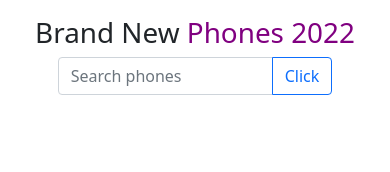
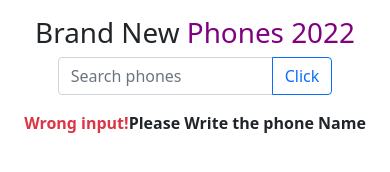
Before and after one commit to forhadbinamir/phone-hunter-website, a plain HTML site: page index.html in a window 390 px wide. Both pictures are taken after a click on the button "Click". Drawn offline with nearby package versions, Linux system fonts and the light colour scheme; no server answers.

Commit message:
responsive

```diff
--- a/css/style.css
+++ b/css/style.css
@@ -1,4 +1,4 @@
 
-#warning{
+#warning1{
     display: none;
 }
--- a/index.html
+++ b/index.html
@@ -28,10 +28,18 @@
                     type="button">Click</button>
             </div>
             <!-- warning message here  -->
-            <div id="warning" class="warning">
+            <div id="warning1" class="warning">
+                <p class="text-center fw-bold"><span class="text-danger">Wrong input!</span>Please Write the phone Name
+                </p>
+            </div>
+            <!-- <div id="warning2" class="warning">
                 <p class="text-center fw-bold"><span class="text-danger">Wrong input!</span>please Write the good Name
                 </p>
             </div>
+            <div id="warning3" class="warning">
+                <p class="text-center fw-bold"><span class="text-danger">Wrong input!</span>please Write the good Name
+                </p>
+            </div> -->
         </section>
 
         <!-- phones card field -->
--- a/js/script.js
+++ b/js/script.js
@@ -3,15 +3,20 @@
 document.getElementById('search-button').addEventListener('click', function () {
     const inputField = document.getElementById('input-field');
     const inputValue = inputField.value;
-    if (inputField.value === 0) {
-        document.getElementById('warning').style.display = 'none';
+    if (inputField.value == "") {
+        document.getElementById('warning1').style.display = 'block';
+    } else {
+
+        // console.log(inputValue)
+        inputField.value = '';
+        // get the value from API
+        fetch(`https://openapi.programming-hero.com/api/phones?search=${inputField}`)
+            .then(getphotos => getphotos.json())
+            .then(phoneData => displayPhones(phoneData.data))
+
+        document.getElementById('warning1').style.display = 'none';
+
     }
-    // console.log(inputValue)
-    inputField.value = '';
-    // get the value from API
-    fetch(`https://openapi.programming-hero.com/api/phones?search=${inputField}`)
-        .then(getphotos => getphotos.json())
-        .then(phoneData => displayPhones(phoneData.data))
 })
 
 const displayPhones = phones => {
@@ -21,7 +26,7 @@ const displayPhones = phones => {
     slicephone.forEach(phone => {
         // console.log(phone)
         const div = document.createElement('div')
-        div.className = 'col-4'
+        div.className = 'col-lg-4 col-md-6 col-sm-12'
         div.innerHTML = `
         <div class="card">
                 <img src="${phone.image}" class="card-img-top img-fluid w-50" alt="...">
@@ -54,7 +59,7 @@ const displayPhoneDetails = phoneDes => {
     const div = document.createElement('div');
     div.className = 'row mt-5';
     div.innerHTML = `
-            <div class="col-6">
+            <div class="col-lg-6 col-sm-12">
                     <img src="${phoneDes.image}" class="card-img-top w-75"  alt="...">
                 </div>
                 <div class="col-6">
```
